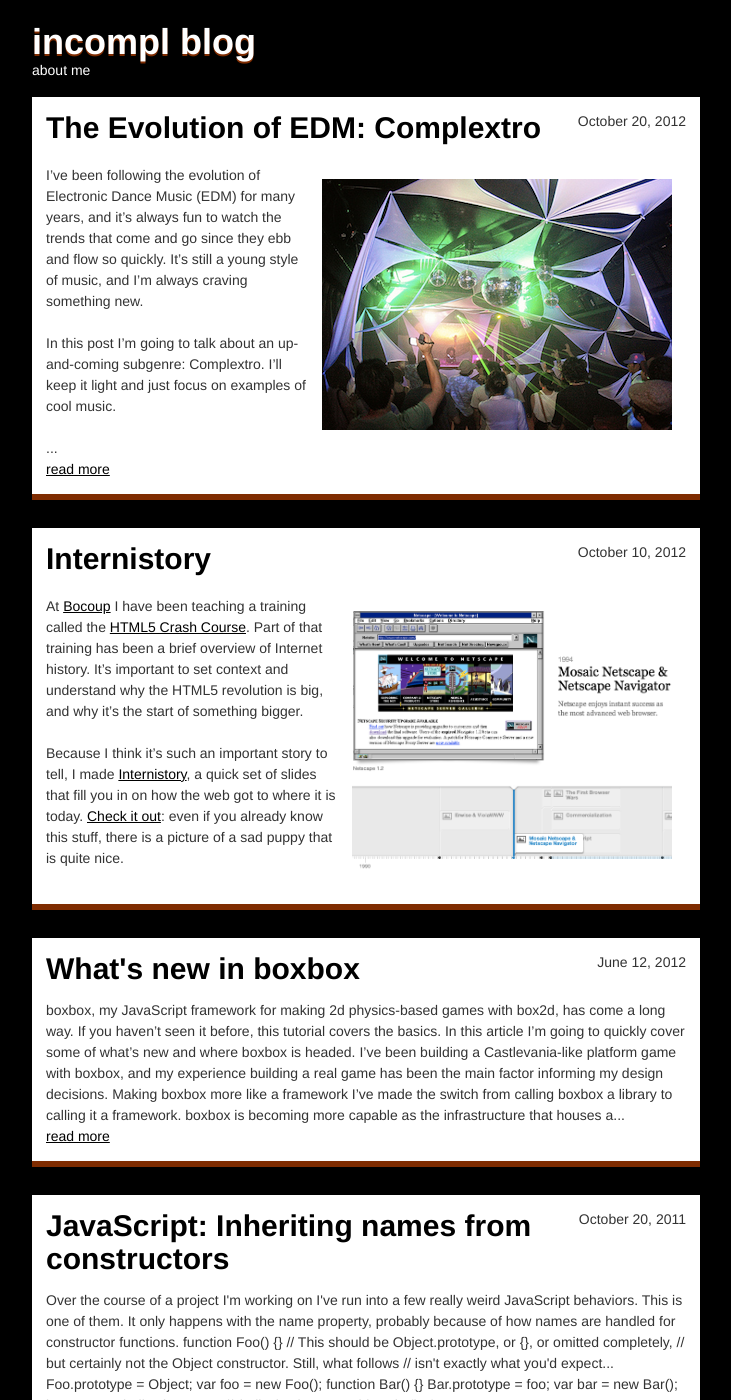
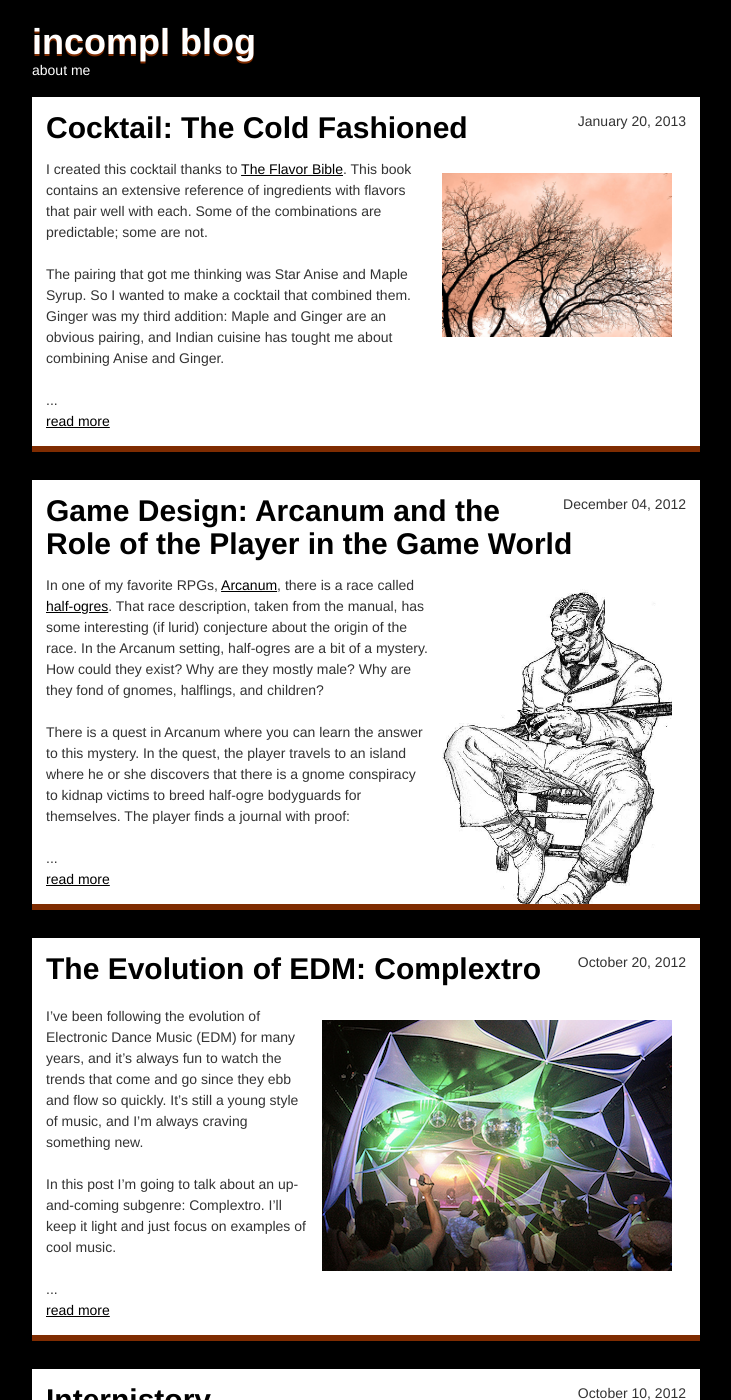
Before and after one commit to incompl/incompl-blog, a Jekyll site: the page built from index.html, in a window 1280 px wide and 1400 px high. Shown: the whole window, without its empty margins (274-1005 px from the left). Built offline with Jekyll 4.4.1, drawn with Linux system fonts in a browser that asks for light colours; the list of posts is cut into pages by our own code; some of the changed text lies outside the part shown.

Commit message:
new articles

```diff
--- a/_posts/2012-10-20-complextro.md
+++ b/_posts/2012-10-20-complextro.md
@@ -21,15 +21,13 @@ In this post I'm going to talk about an up-and-coming subgenre: Complextro. I'll
 
 In 2012, [Porter Robinson](http://soundcloud.com/porter-robinson) [coined the term Complextro to describe his sound](https://twitter.com/PorterRobinson/statuses/100706347779235840) with the portmanteau of complex and electro. [BT](http://soundcloud.com/bt) figured that the term would stick as the name of the style at large, and he was right.
 
-What aspects of Robinson's sound were wrapped up into the term Complextro? Most generally, Complextro brings interesting and complex melodies and basslines to the more straightforward world of electro house. More specific is the video game influence, which for Robinson [originates from his childhood love of Dance Dance Revolution](http://online.wsj.com/article/SB10001424052702304299704577502452164796814.html). Other features associated with Complextro are [chiptune](http://en.wikipedia.org/wiki/Chiptune) sounds (another video game influence), [glitchiness](http://en.wikipedia.org/wiki/Glitch_%28music%29), and use of instruments or influences not typically found in electro house.
+What aspects of Robinson's sound were wrapped up into the term Complextro? Most generally, Complextro brings interesting and complex melodies and basslines to the more straightforward world of electro house. Often this means using lots of different synths within a short timespan of the song. More specific is the video game influence, which for Robinson [originates from his childhood love of Dance Dance Revolution](http://online.wsj.com/article/SB10001424052702304299704577502452164796814.html). Other features associated with Complextro are [chiptune](http://en.wikipedia.org/wiki/Chiptune) sounds (another video game influence), [glitchiness](http://en.wikipedia.org/wiki/Glitch_%28music%29), and use of instruments or influences not typically found in electro house.
 
-Robinson's 2011 hit *Spitfire* is probably the most prominent example of what Complextro has come to mean:
+Robinson's 2010 hit *I'm On Fire* is a good example of what Complextro has come to mean:
 
-{% youtube jgZzH1FWi24 280 210 %}
+{% youtube aU5h3wcD-m4 280 210 %}
 
-Some might argue that this is [dubstep](http://en.wikipedia.org/wiki/Dubstep), due to use of halftime beats in much of the track. But they aren't throughout, and what doesn't have some dubstep influence these days? If all else fails, use the umbrella term [Bass Music](http://en.wikipedia.org/wiki/Bass_music) for anything that blurs these lines.
-
-Althrough Robinson coined the term, he isn't the first to make music of this style. In [Wolfgang Gartner](http://soundcloud.com/wolfganggartner)'s 2009 track *Firepower*, you can hear the complextro sound with more chiptune and less dubstep:
+Althrough Robinson coined the term, he isn't the first to make music of this style. In [Wolfgang Gartner](http://soundcloud.com/wolfganggartner)'s 2009 track *Firepower*, you can hear the complextro sound with chiptune influence:
 
 {% youtube 7M7CiegyP90 280 210 %}
 
--- /dev/null
+++ b/_posts/2012-12-04-a-big-scary-world.md
@@ -0,0 +1,66 @@
+---
+layout: post
+title: "Game Design: Arcanum and the Role of the Player in the Game World"
+published: true
+tags:
+- game design
+type: post
+status: publish
+preview: 122
+---
+
+<figure style="float:right;">
+  <img style="width: 230px" src="/images/arcanum/half-ogre.jpg">
+</figure>
+
+In one of my favorite RPGs, [Arcanum](http://en.wikipedia.org/wiki/Arcanum:_Of_Steamworks_and_Magick_Obscura), there is a race called [half-ogres](http://www.terra-arcanum.com/sierra/world/world-races_ogrehybrids.html). That race description, taken from the manual, has some interesting (if lurid) conjecture about the origin of the race. In the Arcanum setting, half-ogres are a bit of a mystery. How could they exist? Why are they mostly male? Why are they fond of gnomes, halflings, and children?
+
+There is a quest in Arcanum where you can learn the answer to this mystery. In the quest, the player travels to an island where he or she discovers that there is a gnome conspiracy to kidnap victims to breed half-ogre bodyguards for themselves. The player finds a journal with proof:
+
+![](/images/arcanum/arcanum%20plot%201.jpg)
+
+Here, most players expect they can give the journal to the proper authorities, expose the conspiracy, and bring justice to the world. That's not what happens.
+
+The player can give the journal to a journalist named Sam Longwell, who promises to run the story and expose the conspiracy.
+
+![](/images/arcanum/arcanum%20plot%202.jpg)
+
+Later, it is revealed that Sam Longwell was a fake.
+
+![](/images/arcanum/arcanum%20plot%203.jpg)
+
+The real journalist, from whom the player learns Sam Longwell was a fake, doesn't believe the story. Worse, the player already gave away the journal, so there is no proof.
+
+And that's it. You can't expose the conspiracy. The half-ogre mystery remains a mystery, and only you, the player, know the truth.
+
+The fan response to this quest was extremely negative. Most people found it confusing, supposing that it was incomplete. Sadly, much of Arcanum is incomplete, so this is very plausible.
+
+Here is one person supposing that the quest is in fact complete:
+
+[http://www.gamebanshee.com/forums/threads/the-actual-ending-of-the-half-ogre-island-quest.118484/](http://www.gamebanshee.com/forums/threads/the-actual-ending-of-the-half-ogre-island-quest.118484/)
+
+Here, on the other hand, is a thread of people discussing if the quest is complete or not, and discussing modding the game to add additional outcomes:
+
+[http://terra-arcanum.com/phpBB/viewtopic.php?t=15282](http://terra-arcanum.com/phpBB/viewtopic.php?t=15282)
+
+My favorite observation in the thread:
+
+> The mere fact that every few months or so people are creating threads about this specific quest is testament to how awesome it is.
+
+It certainly did get people talking. I was happy with the quest how it was. It's ok for the player to lose sometimes. Some things are just bigger than the player. The player isn't omnipotent. Or at least, in Arcanum they aren't.
+
+Still, it's easy to understand why so many players were frustrated by this quest. In most RPGs, every problem that is presented to you is there for you to solve. Few RPGs ever say "There are trolls from the nearby cave attacking villagers!" just for flavor. They would certainly never say that without presenting you with a convenient nearby cave, trolls about your level, and well-balanced experience and gold reward for your efforts.
+
+<figure style="float:right;">
+  <img style="width: 200px" src="/images/arcanum/elf.jpg">
+</figure>
+
+Few RPGs take place in a dystopian fantasy world without giving you the opportunity to spend 80 hours getting to level 50 so you can defeat the evil god-king and bring peace to the galaxy. Players have come to expect that their enjoyment in a game should come from conquering, manipulating, and owning the game world. It exists just for them, after all.
+
+So players were deeply dissatisfied by this Arcanum quest. It took away their omnipotence.
+
+I propose that the expectation that every problem can be solved limits games to a certain type of world, and a certain type of story. A world in which the player is at the center, and a story where the player always saves the day.
+
+Imagine a story about a street urchin in a major city. They dream of the greater world outside the city walls, and they dream of climbing the social ladder; that's part of the character. But the game is about surviving and avoiding starvation. That kind of character and that kind of story is just as important as stories about heroes saving the world. In fact, protagonists can be more relatable and human if they're not larger-than-life. Novels tell all kinds of stories, and so should games. Game designers should take a page from the Arcanum playbook: they should let the world be bigger than the player, and they should allow outcomes that aren't ideal, at least sometimes. Some players will complain, or preferably adjust. But ultimately players will appreciate it when they play games that tell a wider variety of stories.
+
+Special thanks to this [walkthrough of Arcanum](http://lparchive.org/Arcanum/) for the screen shots.
--- /dev/null
+++ b/_posts/2013-01-20-the-cold-fashioned.md
@@ -0,0 +1,32 @@
+---
+layout: post
+title: "Cocktail: The Cold Fashioned"
+published: true
+tags:
+- game design
+type: post
+status: publish
+preview: 87
+---
+
+<figure style="float:right;">
+  <img style="width: 230px" src="/images/winter-maples.jpg">
+</figure>
+
+I created this cocktail thanks to [The Flavor Bible](http://www.amazon.com/The-Flavor-Bible-Creativity-Imaginative/dp/0316118400/ref=sr_1_2?ie=UTF8&qid=1358726018&sr=8-2&keywords=the+flavor+bible). This book contains an extensive reference of ingredients with flavors that pair well with each. Some of the combinations are predictable; some are not.
+
+The pairing that got me thinking was Star Anise and Maple Syrup. So I wanted to make a cocktail that combined them. Ginger was my third addition: Maple and Ginger are an obvious pairing, and Indian cuisine has tought me about combining Anise and Ginger.
+
+After trying a few base spirits, I ended up using bourbon. I was worried it'd be too sweet, because this is similar to an Old Fashioned or a Sazerac and I hate it when those are too sweet. The absinthe seems to make it work. Try this out if you want a sweeter and more wintry Old Fashioned variation with a unique flavor trifecta.
+
+### The Cold Fashioned
+
+* 2 oz. Bourbon (I used [Bulleit](http://www.bulleitbourbon.com/gateway.aspx))
+* 1 spoonfull Maple Syrup
+* 1 spoonfull Ginger Syrup ([I swear by this stuff](http://www.gingerpeople.com/organic-syrup.html))
+* 2 drops absinthe (a little goes a long way; I suggest an eyedropper or straw)
+* dash Angastora bitters
+
+Stir with ice and serve with one ice cube.
+
+[image credit](http://www.flickr.com/photos/12313953@N03/2144972512/)
```
Also changed, not shown: images/arcanum/arcanum plot 1.jpg (added), images/arcanum/arcanum plot 2.jpg (added), images/arcanum/arcanum plot 3.jpg (added), images/arcanum/elf.jpg (added), images/arcanum/half-ogre.jpg (added), images/winter-maples.jpg (added).
